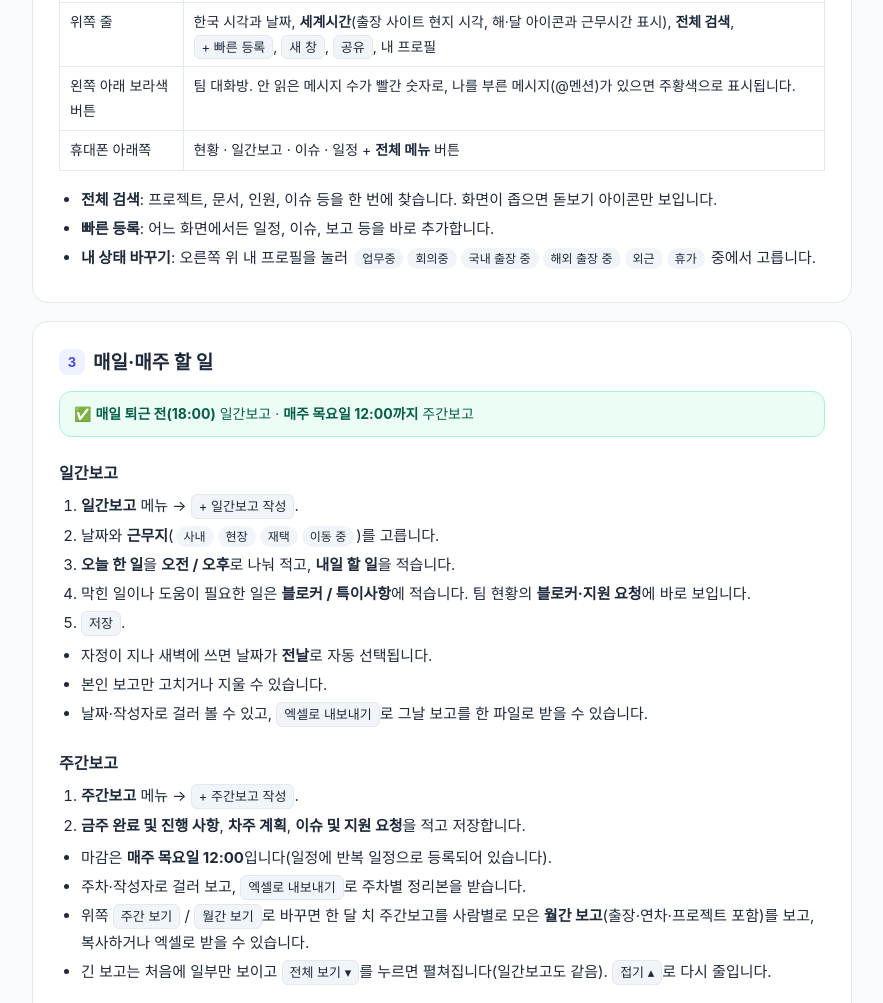
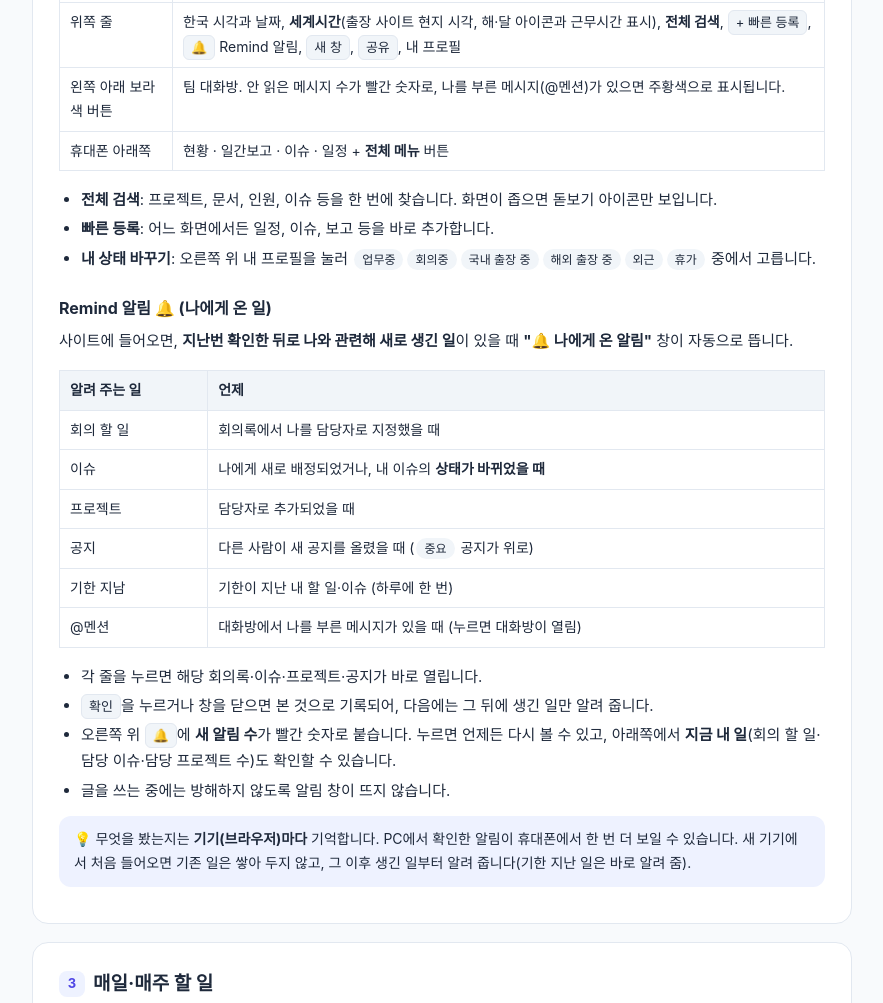
Before and after one commit to jaeyounglee02/team-dashboard, a plain HTML site: page manual.html in a window 1280 px wide. Shown: the part 1204-2207 px from the top of the page, without its empty margins (332-1215 px from the left). Drawn offline with Linux system fonts and the light colour scheme.

Commit message:
Manual: add Remind alerts and my to-do card guide
Co-Authored-By: Claude Opus 5.5 <noreply@anthropic.com>

```diff
--- a/manual.html
+++ b/manual.html
@@ -87,6 +87,7 @@
       <a class="sub" href="#login">로그인과 가입</a>
       <a class="sub" href="#phone">휴대폰에 설치</a>
       <a href="#layout">2. 화면 구성</a>
+      <a class="sub" href="#remind">Remind 알림 🔔</a>
       <a href="#routine">3. 매일·매주 할 일</a>
       <a class="sub" href="#daily">일간보고</a>
       <a class="sub" href="#weekly">주간보고</a>
@@ -123,6 +124,7 @@
           <option value="#start">1. 시작하기</option>
           <option value="#phone">　휴대폰에 설치</option>
           <option value="#layout">2. 화면 구성</option>
+          <option value="#remind">　Remind 알림 🔔</option>
           <option value="#daily">3. 일간보고</option>
           <option value="#weekly">　주간보고</option>
           <option value="#format">　글자 서식</option>
@@ -191,7 +193,7 @@
         <div class="table-scroll"><table>
           <tr><th>위치</th><th>내용</th></tr>
           <tr><td>왼쪽 메뉴</td><td>팀 현황부터 업무 Pool까지 12개 메뉴. 확인할 것이 있는 메뉴에는 숫자가 붙습니다. 맨 아래는 저장 상태(<span class="tag">Sheets 동기화됨</span>).</td></tr>
-          <tr><td>위쪽 줄</td><td>한국 시각과 날짜, <b>세계시간</b>(출장 사이트 현지 시각, 해·달 아이콘과 근무시간 표시), <b>전체 검색</b>, <span class="btn">+ 빠른 등록</span>, <span class="btn">새 창</span>, <span class="btn">공유</span>, 내 프로필</td></tr>
+          <tr><td>위쪽 줄</td><td>한국 시각과 날짜, <b>세계시간</b>(출장 사이트 현지 시각, 해·달 아이콘과 근무시간 표시), <b>전체 검색</b>, <span class="btn">+ 빠른 등록</span>, <span class="btn">🔔</span> Remind 알림, <span class="btn">새 창</span>, <span class="btn">공유</span>, 내 프로필</td></tr>
           <tr><td>왼쪽 아래 보라색 버튼</td><td>팀 대화방. 안 읽은 메시지 수가 빨간 숫자로, 나를 부른 메시지(@멘션)가 있으면 주황색으로 표시됩니다.</td></tr>
           <tr><td>휴대폰 아래쪽</td><td>현황 · 일간보고 · 이슈 · 일정 + <b>전체 메뉴</b> 버튼</td></tr>
         </table></div>
@@ -200,6 +202,25 @@
           <li><b>빠른 등록</b>: 어느 화면에서든 일정, 이슈, 보고 등을 바로 추가합니다.</li>
           <li><b>내 상태 바꾸기</b>: 오른쪽 위 내 프로필을 눌러 <span class="tag">업무중</span><span class="tag">회의중</span><span class="tag">국내 출장 중</span><span class="tag">해외 출장 중</span><span class="tag">외근</span><span class="tag">휴가</span> 중에서 고릅니다.</li>
         </ul>
+
+        <h3 id="remind">Remind 알림 🔔 (나에게 온 일)</h3>
+        <p>사이트에 들어오면, <b>지난번 확인한 뒤로 나와 관련해 새로 생긴 일</b>이 있을 때 <b>"🔔 나에게 온 알림"</b> 창이 자동으로 뜹니다.</p>
+        <div class="table-scroll"><table>
+          <tr><th>알려 주는 일</th><th>언제</th></tr>
+          <tr><td>회의 할 일</td><td>회의록에서 나를 담당자로 지정했을 때</td></tr>
+          <tr><td>이슈</td><td>나에게 새로 배정되었거나, 내 이슈의 <b>상태가 바뀌었을 때</b></td></tr>
+          <tr><td>프로젝트</td><td>담당자로 추가되었을 때</td></tr>
+          <tr><td>공지</td><td>다른 사람이 새 공지를 올렸을 때 (<span class="tag">중요</span> 공지가 위로)</td></tr>
+          <tr><td>기한 지남</td><td>기한이 지난 내 할 일·이슈 (하루에 한 번)</td></tr>
+          <tr><td>@멘션</td><td>대화방에서 나를 부른 메시지가 있을 때 (누르면 대화방이 열림)</td></tr>
+        </table></div>
+        <ul>
+          <li>각 줄을 누르면 해당 회의록·이슈·프로젝트·공지가 바로 열립니다.</li>
+          <li><span class="btn">확인</span>을 누르거나 창을 닫으면 본 것으로 기록되어, 다음에는 그 뒤에 생긴 일만 알려 줍니다.</li>
+          <li>오른쪽 위 <span class="btn">🔔</span>에 <b>새 알림 수</b>가 빨간 숫자로 붙습니다. 누르면 언제든 다시 볼 수 있고, 아래쪽에서 <b>지금 내 일</b>(회의 할 일·담당 이슈·담당 프로젝트 수)도 확인할 수 있습니다.</li>
+          <li>글을 쓰는 중에는 방해하지 않도록 알림 창이 뜨지 않습니다.</li>
+        </ul>
+        <div class="tip"><b>💡</b>무엇을 봤는지는 <b>기기(브라우저)마다</b> 기억합니다. PC에서 확인한 알림이 휴대폰에서 한 번 더 보일 수 있습니다. 새 기기에서 처음 들어오면 기존 일은 쌓아 두지 않고, 그 이후 생긴 일부터 알려 줍니다(기한 지난 일은 바로 알려 줌).</div>
       </section>
 
       <!-- 3. 매일·매주 할 일 -->
@@ -264,6 +285,7 @@
         <h3 id="overview">팀 현황</h3>
         <p>들어오면 처음 보이는 화면입니다.</p>
         <ul>
+          <li><b>내 할 일</b>(맨 위, 나에게 할 일이 있을 때만): 회의록에서 나에게 배정된, 아직 안 끝난 일. 기한 빠른 순으로 D-day가 붙고, 지난 건 빨간색입니다. 앞의 체크박스를 누르면 바로 완료되고, 글자를 누르면 회의록이 열립니다.</li>
           <li><b>오늘 확인 필요</b>: 마감 임박·지연 프로젝트(7일 이내), 블로커·지원 요청, 긴급·기한 지난 이슈, 오늘 일간보고 미작성자. 해결되면 자동으로 사라집니다.</li>
           <li>최근 공지, 오늘 일정, 출장·외근 중인 인원, 다가오는 일정.</li>
         </ul>
```
